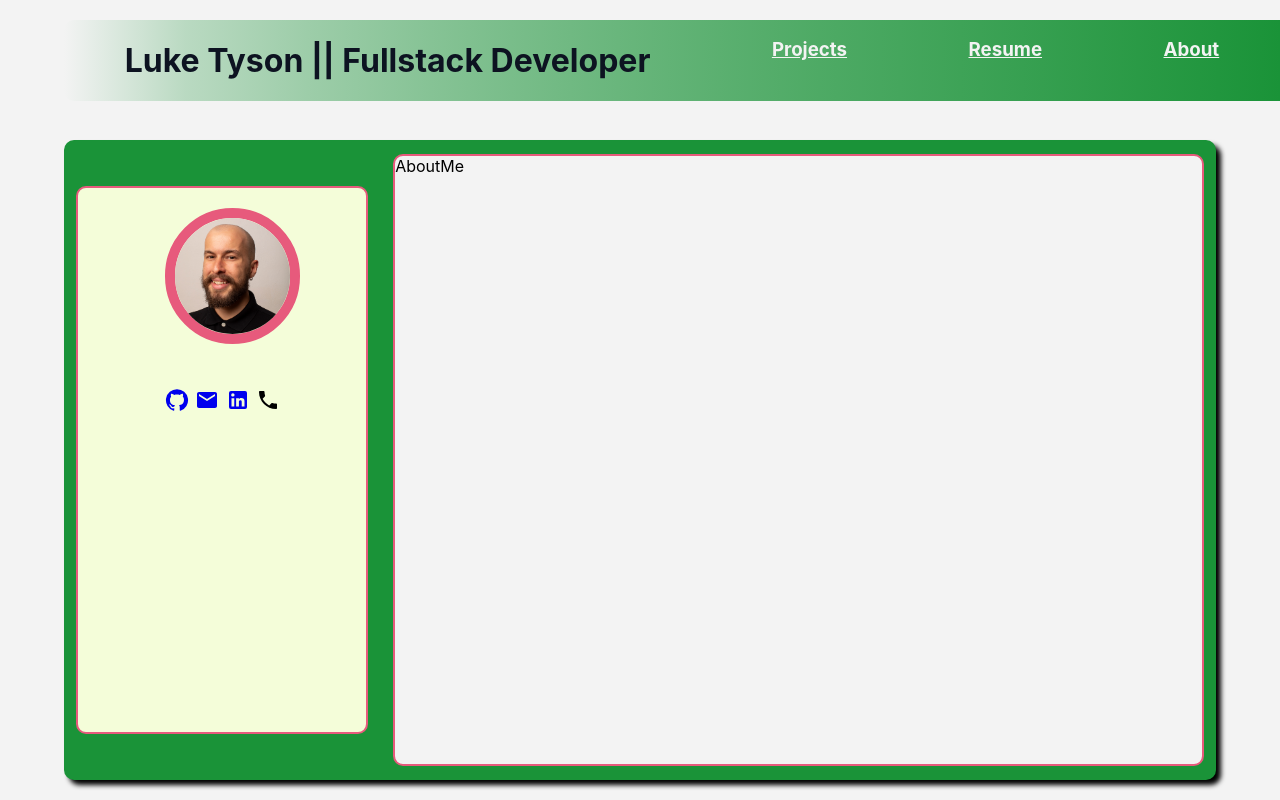
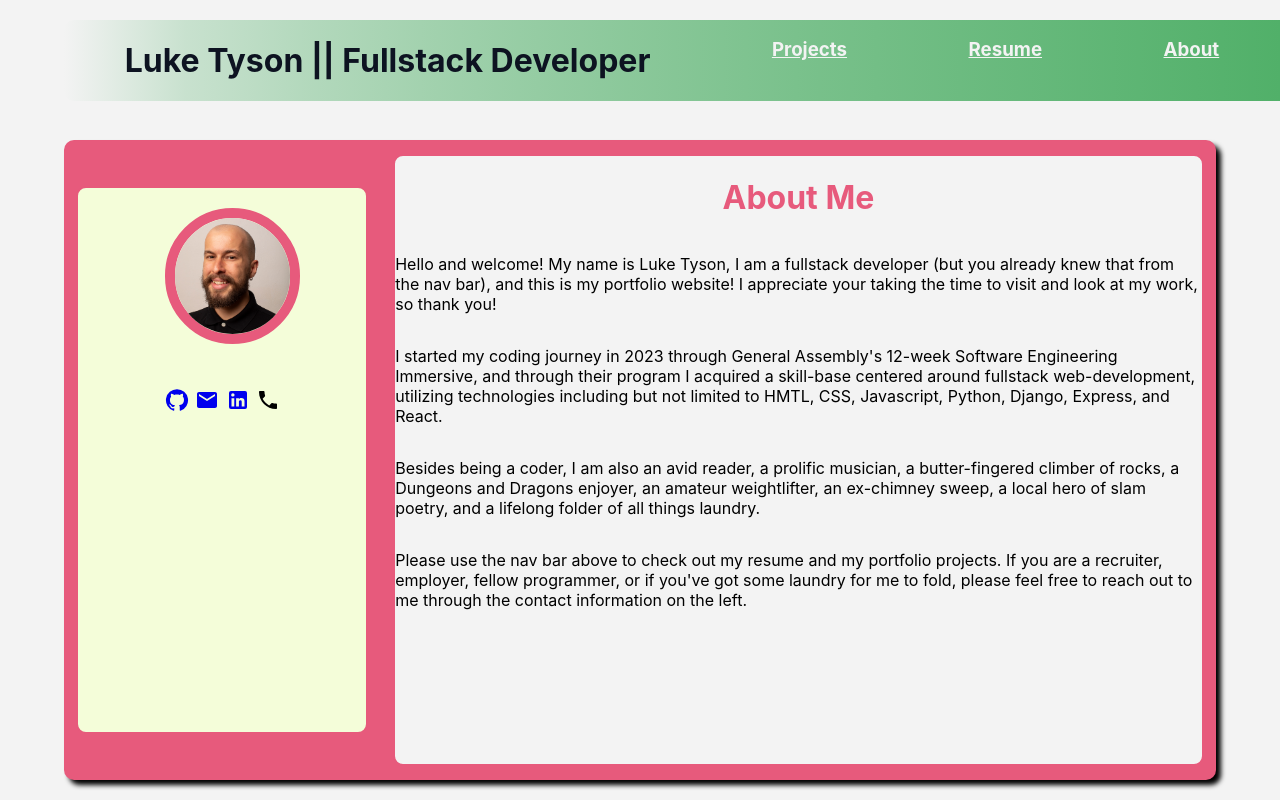
Before and after one commit to guantanamobosch/luke_tyson_portfolio, a React (Create React App) app: page /about in a window 1280 px wide. Built offline with nearby package versions, Linux system fonts and the light colour scheme.

Commit message:
write an about me

```diff
--- a/src/pages/AboutMe/AboutMe.css
+++ b/src/pages/AboutMe/AboutMe.css
@@ -0,0 +1,10 @@
+#about-container {
+    display: flex;
+    flex-direction: column;
+    align-items: center;
+    justify-content: center;
+}
+
+#about-header {
+    color: var(--blush);
+}
--- a/src/pages/AboutMe/AboutMe.jsx
+++ b/src/pages/AboutMe/AboutMe.jsx
@@ -1,5 +1,38 @@
 import React from "react";
+import "./AboutMe.css";
 
 export default function AboutMe() {
-    return <div>AboutMe</div>;
+    return (
+        <div id="about-container">
+            <h1 id="about-header">About Me</h1>
+            <p>
+                Hello and welcome! My name is Luke Tyson, I am a fullstack
+                developer (but you already knew that from the nav bar), and this
+                is my portfolio website! I appreciate your taking the time to
+                visit and look at my work, so thank you!
+            </p>
+            <p>
+                I started my coding journey in 2023 through General Assembly's
+                12-week Software Engineering Immersive, and through their
+                program I acquired a skill-base centered around fullstack
+                web-development, utilizing technologies including but not
+                limited to HMTL, CSS, Javascript, Python, Django, Express, and
+                React.
+            </p>
+            <p>
+                Besides being a coder, I am also an avid reader, a prolific
+                musician, a butter-fingered climber of rocks, a Dungeons and
+                Dragons enjoyer, an amateur weightlifter, an ex-chimney sweep, a
+                local hero of slam poetry, and a lifelong folder of all things
+                laundry.
+            </p>
+            <p>
+                Please use the nav bar above to check out my resume and my
+                portfolio projects. If you are a recruiter, employer, fellow
+                programmer, or if you've got some laundry for me to fold, please
+                feel free to reach out to me through the contact information on
+                the left.
+            </p>
+        </div>
+    );
 }
--- a/src/pages/App/App.css
+++ b/src/pages/App/App.css
@@ -1,5 +1,5 @@
 :root {
-    --reseda: #1a9338;
+    --reseda: #51b069;
     --lite: #F4FDD9;
     --rich: #0d1321;
     --smoke: #F3F3F3;
@@ -35,7 +35,7 @@ body {
 
 .main-card {
     /* border: 1px solid red; */
-    background-color: var(--reseda);
+    background-color: var(--blush);
     box-shadow: 5px 5px 5px;
     border-radius: 10px;
     display: flex;
```
